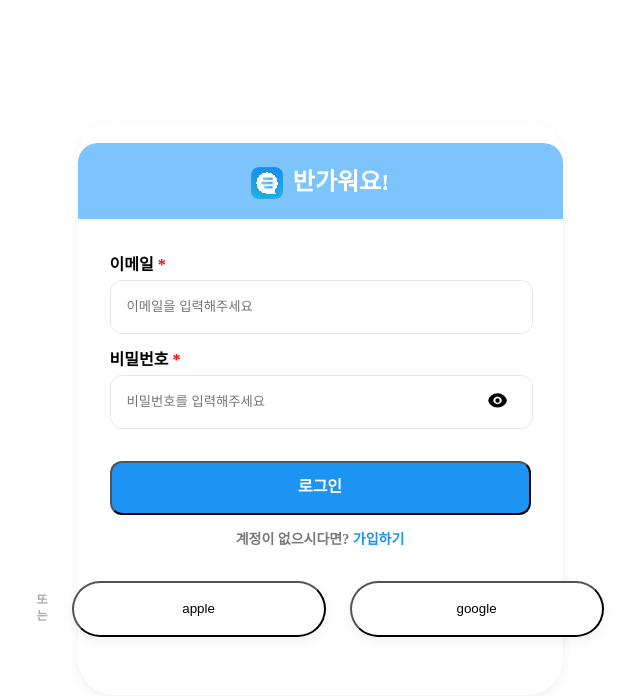
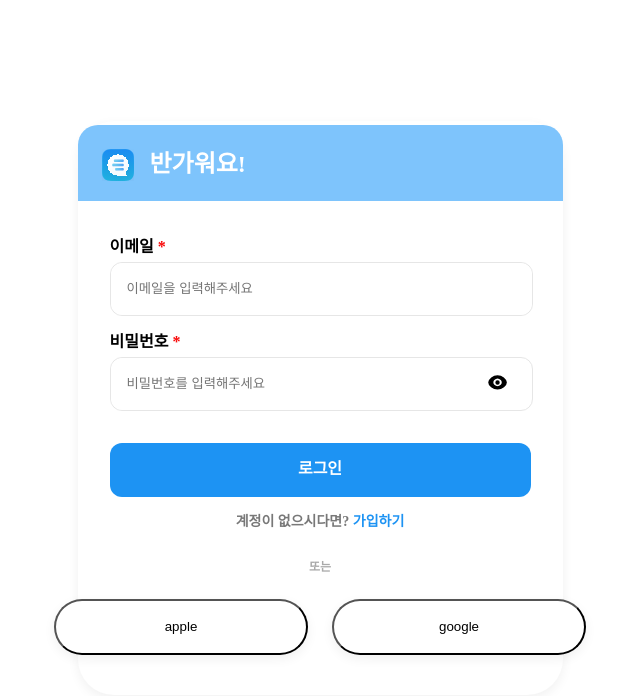
Before and after one commit to apeun-gidaechi/seugi-desktop, a React (Vite) app: page /login in a window 1280 px wide. Shown: the top 696 px of the page, without its empty margins (328-968 px from the left). Built offline with nearby package versions, Linux system fonts and the light colour scheme.

Commit message:
⚡ :: login, signup view 구현

```diff
--- a/src/components/Login/login.style.ts
+++ b/src/components/Login/login.style.ts
@@ -30,6 +30,7 @@ export const Fheader = styled.div`
 `;
 
 
+
 export const Header = styled.div`
     display: flex;
     padding: 24px 24px 20px 24px;
@@ -37,16 +38,14 @@ export const Header = styled.div`
     align-items: center;
     gap: 16px;
     flex: 1 0 0;
+    /* justify-content: center; */
 
-    display: flex;
-    justify-content: center;
-    align-items: center;
-    gap: 10px;
     align-self: stretch;
     background: var(--Primary-Primary300, #7EC4FC);
 `;
 
 export const SeugiImg = styled.img`
+
     width: 32px;
     height: 32px;
     flex-shrink: 0;
@@ -54,10 +53,10 @@ export const SeugiImg = styled.img`
     fill: var(--Gradient-Primary, linear-gradient(180deg, #1C8DF4 0%, #21B6E5 100%));
 `;
 
-export const Title2 = styled.div`
+export const Title2 = styled.span`
     color: #FFF;
 
-    /* Title2 */
+    /* display:flex; */
     font-family: Pretendard;
     font-size: 24px;
     font-style: normal;
@@ -144,7 +143,7 @@ export const Loginbtn = styled.button`
 
     border-radius: var(--Large, 12px);
     background: var(--Primary-Primary500, #1D93F3);
-
+    border:none;
     color: var(--Sub-White, #FFF);
 
     font-family: Pretendard;
@@ -193,15 +192,21 @@ export const Caption1 = styled.div`
     font-style: normal;
     font-weight: 600;
     line-height: 130%;
+
+    top:70vh;
+    position:fixed;
 `;
 
 export const Orpart = styled.div`
     display: flex;
+    padding: 16px 16px 0px 16px;
     justify-content: center;
     align-items: center;
-    gap: 24px;
+    gap: 16px;
     align-self: stretch;
+    margin-top: 20px;
 `;
+
 
 export const Oauthpart = styled.div`
     display: flex;
--- a/src/components/Login/login.tsx
+++ b/src/components/Login/login.tsx
@@ -1,6 +1,6 @@
 import * as S from './login.style';
 
-import React, {useState} from "react";
+import React, { useState } from "react";
 import { useNavigate } from "react-router-dom";
 import axios from "axios";
 
@@ -8,7 +8,7 @@ import seugiImg from "../../assets/image/seugilogo.svg";
 import showPasswordimg from '../../assets/image/show_fill.svg';
 import hidePasswordimg from '../../assets/image/hide_fill.svg';
 
-const login = () => {
+const Login = () => {
   const navigate = useNavigate();
 
   const [email, setEmail] = useState<string>('');
@@ -90,4 +90,4 @@ const login = () => {
   );
 };
 
-export default login;
+export default Login;
--- a/src/components/Signup/Emailsignup/emailsignup.tsx
+++ b/src/components/Signup/Emailsignup/emailsignup.tsx
@@ -16,9 +16,6 @@ const emailsignup = () => {
     const [name, setName] = useState<string>('');
     const [email, setEmail] = useState<string>('');
 
-    const ButtonCilck = () => {
-        navigate("/oauthsignup");
-    }
 
     const handleNameChange = (e: React.ChangeEvent<HTMLInputElement>) => {
         setName(e.target.value);
--- a/src/components/Signup/Selectjob/selectingjob.style.ts
+++ b/src/components/Signup/Selectjob/selectingjob.style.ts
@@ -9,12 +9,13 @@ export const SelectMain = styled.div`
 `
 
 export const SelectFirstWrap = styled.div`
-    width: 443px;
+    /* width: 443px; */
+    text-align: center;
     height: 447px;
     display: flex;
     flex-direction: column;
     padding: 36px 32px;
-    gap: 36px;
+    gap: 30px;
     border-radius: 36px;
     background: #FFF;
     box-shadow: 0px 4px 12px 0px rgba(0, 0, 0, 0.06);
@@ -25,6 +26,7 @@ width: 100%;
     height: 50px;
     display: flex;
 `
+
 export const Selectjob = styled.p`
     color: var(--Black, #000);
     font-family: Pretendard;
@@ -115,7 +117,7 @@ export const Haveemail = styled.a`
     text-decoration:none;
 `;
 
-export const button = styled.button`
+export const Button = styled.button`
     display: flex;
     width: 100%;
     height: 54px;
--- a/src/components/Signup/Selectjob/selectingjob.tsx
+++ b/src/components/Signup/Selectjob/selectingjob.tsx
@@ -44,7 +44,7 @@ const SelectingJob = () => {
                 </S.PickContainer>
                 <S.ButtonContainer>
                     <S.OutButton>
-                    <S.button></S.button>
+                    <S.Button>계속하기</S.Button>
                     </S.OutButton>
                     <S.Haveemail href='http://localhost:5173/login'>이미 계정이 있으신가요?</S.Haveemail>
                 </S.ButtonContainer>
--- a/src/components/button/continuebutton.tsx
+++ b/src/components/button/continuebutton.tsx
@@ -7,6 +7,7 @@ const button = () => {
     const handleContinue = () => {
         navigate('./selectjob');
     }
+
     return (
       <>
           <S.Continuebtn onClick={handleContinue}>계속하기</S.Continuebtn>
```
Also changed, not shown: src/assets/fonts/globalStyle.ts (added, +11 -0 lines), src/assets/fonts/Pretendard-Medium.woff (added). Lines whose indentation alone changed are shown as unchanged.
